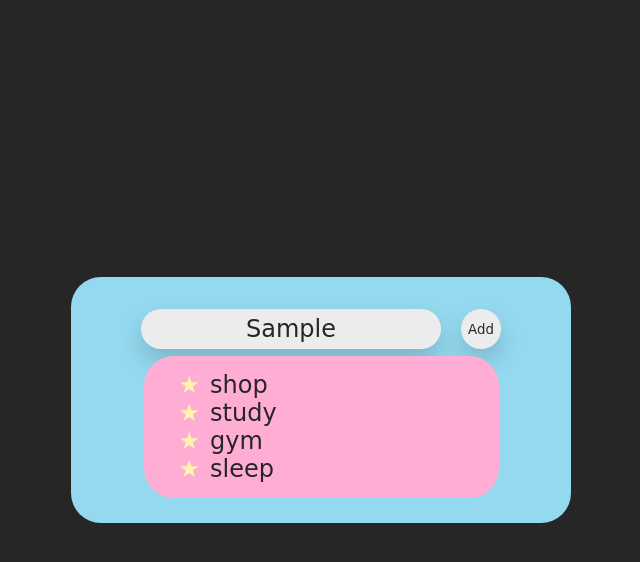
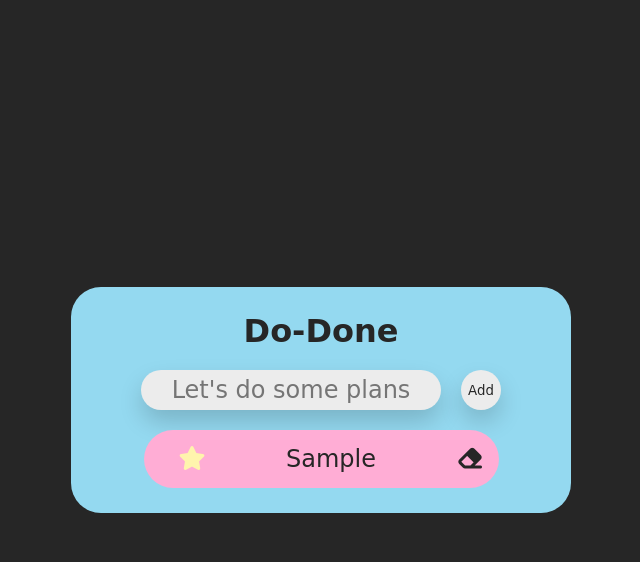
Before and after one commit to DarinaUsanova/Do-Done, a plain HTML site: page index.html in a window 1280 px wide. Both pictures are taken after typing "Sample" into the empty fields and a click on the button "Add". Shown: the whole page, without its empty margins (319-959 px from the left). Drawn offline with Linux system fonts and the light colour scheme; a web font is replaced by a local one.

Commit message:
feat: add js

```diff
--- a/index.css
+++ b/index.css
@@ -19,6 +19,7 @@ ul{
   list-style-type: none;
   font-size: 24px;
   padding-left: 20px;
+  width: 355px;
 }
 .container{
   width: 100%;
@@ -43,6 +44,7 @@ ul{
   flex-direction: row;
   align-items: center;
   gap: 20px;
+  margin: 20px 0;
 }
 .input{
   display: block;
@@ -53,7 +55,6 @@ ul{
   border: var(--accent-color-bright) 1px solid;
   border-radius: 50px;
   block-size: 20px;
-  margin: 7px auto;
   padding: 20px 15px;
   outline: none;
   text-align: center;
@@ -91,9 +92,25 @@ ul{
   flex-direction: row;
   padding: 15px;
 }
-ul li::before{
-  content: '\2605';
+.fa-star{
   color: var(--accent-color-yellow);
-  font-size: 24px;
-  margin-right: 10px;
+  transition: .3s ease-in-out;
 }
+.fa-star:hover{
+  transform: scale(1.1);
+}
+ul li{
+  display: flex;
+  justify-content: space-between;
+  cursor: pointer;
+}
+ul li.checked{
+  text-decoration: line-through var(--accent-color-blue) 2px;
+}
+.fa-eraser{
+  cursor: pointer;
+  transition: .3s ease-in-out;
+}
+.fa-eraser:hover{
+  transform: scale(1.1);
+}
--- a/index.html
+++ b/index.html
@@ -8,20 +8,18 @@
   <link rel="preconnect" href="https://fonts.googleapis.com">
   <link rel="preconnect" href="https://fonts.gstatic.com" crossorigin>
   <link href="https://fonts.googleapis.com/css2?family=Playpen+Sans:wght@400;500;600&display=swap" rel="stylesheet">
+  <script src="https://kit.fontawesome.com/be40a2c447.js" crossorigin="anonymous"></script>
 </head>
 <body>
   <div class="container">
     <div class="main-wrapper">
+      <h1>Do-Done</h1>
       <div class="top-wrapper">
         <input class="input" type="text" placeholder="Let's do some plans" autocomplete="off">
-        <button class="add-button">Add</button>
+        <button class="add-button" onclick="addTask()">Add</button>
       </div>
       <div class="bottom-wrapper">
         <ul>
-          <li>shop</li>
-          <li>study</li>
-          <li>gym</li>
-          <li>sleep</li>
         </ul>
       </div>
     </div>
--- a/index.js
+++ b/index.js
@@ -0,0 +1,40 @@
+const input = document.querySelector('input');
+const button = document.querySelector('.add-button');
+const ul = document.querySelector('ul');
+
+function addTask() {
+  if(input.value === '') {
+    alert('Please enter something)!');
+  }
+  else {
+    let li = document.createElement('li');
+    li.innerHTML = input.value;
+    ul.appendChild(li);
+    input.value = '';
+
+    let starSpan = document.createElement('span');
+    starSpan.innerHTML = '<i class="fa-solid fa-star"></i>';
+    li.prepend(starSpan);
+    let delSpan = document.createElement('span');
+    delSpan.innerHTML = '<i class="fa-solid fa-eraser"></i>';
+    li.append(delSpan);
+  }
+  saveData();
+}
+ul.addEventListener('click', function(e) {
+  if (e.target.closest('.fa-eraser')) {
+    e.target.closest('li').remove();
+    saveData();
+  } else if (e.target.closest('li')) {
+    e.target.classList.toggle('checked');
+    saveData();
+  }
+});
+
+function saveData() {
+  localStorage.setItem('data', ul.innerHTML);
+}
+function showData(){
+  ul.innerHTML = localStorage.getItem('data');
+}
+showData();
```
